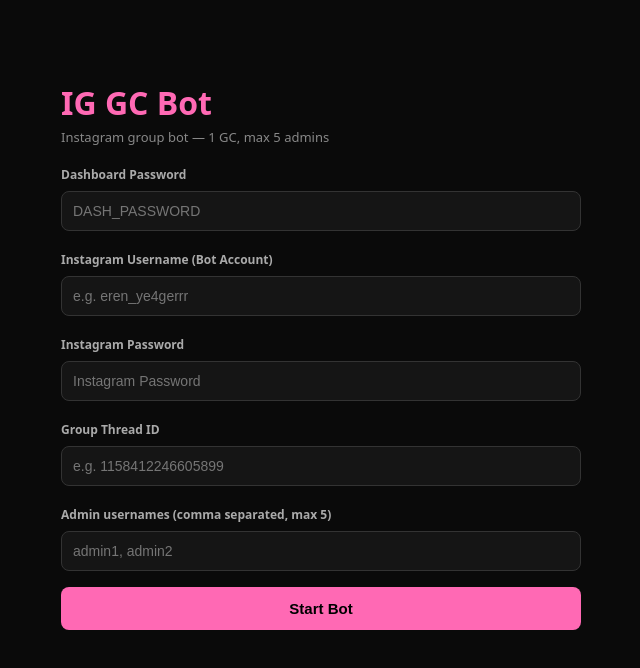
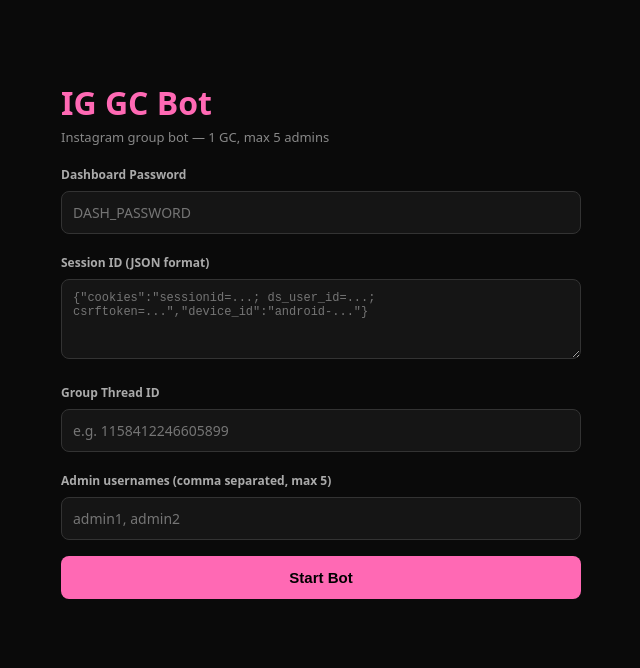
Before and after one commit to zyksuGOD/Insta-GC-bot-, a website: page public/index.html in a window 1280 px wide. Shown: the whole page, without its empty margins (319-959 px from the left). Drawn offline with Linux system fonts and the light colour scheme.

Commit message:
Update index.html

```diff
--- a/public/index.html
+++ b/public/index.html
@@ -9,7 +9,8 @@
 body{background:#0a0a0a;color:#eee;font-family:system-ui,sans-serif;max-width:560px;margin:40px auto;padding:20px}
 h1{color:#ff69b4;margin-bottom:4px}
 p.sub{color:#888;font-size:13px;margin-top:0;margin-bottom:20px}
-input{width:100%;padding:11px;background:#151515;border:1px solid #333;color:#eee;border-radius:8px;margin:6px 0;font-size:14px}
+input,textarea{width:100%;padding:11px;background:#151515;border:1px solid #333;color:#eee;border-radius:8px;margin:6px 0;font-size:14px;font-family:inherit}
+textarea{resize:vertical;font-family:monospace;font-size:12px}
 button{width:100%;padding:13px;background:#ff69b4;color:#000;border:none;border-radius:8px;font-weight:700;font-size:15px;cursor:pointer;margin-top:10px}
 button:disabled{opacity:.5}
 #status{margin-top:16px;padding:12px;border-radius:8px;background:#111;font-size:13px;display:none}
@@ -26,11 +27,8 @@ label{font-size:12px;color:#aaa;display:block;margin-top:14px;margin-bottom:2px;
 <label>Dashboard Password</label>
 <input id="pass" type="password" placeholder="DASH_PASSWORD">
 
-<label>Instagram Username (Bot Account)</label>
-<input id="username" placeholder="e.g. eren_ye4gerrr">
-
-<label>Instagram Password</label>
-<input id="igPassword" type="password" placeholder="Instagram Password">
+<label>Session ID (JSON format)</label>
+<textarea id="session" rows="4" placeholder='{"cookies":"sessionid=...; ds_user_id=...; csrftoken=...","device_id":"android-..."}'></textarea>
 
 <label>Group Thread ID</label>
 <input id="threadId" placeholder="e.g. 1158412246605899">
@@ -46,7 +44,7 @@ document.getElementById('go').onclick = async () => {
   const btn = document.getElementById('go');
   const s = document.getElementById('status');
   btn.disabled = true;
-  s.textContent = 'Starting... (May take 30s)';
+  s.textContent = 'Starting...';
   s.className = 'show';
   try {
     const r = await fetch('/api/start', {
@@ -54,8 +52,7 @@ document.getElementById('go').onclick = async () => {
       headers: {'Content-Type':'application/json'},
       body: JSON.stringify({
         password: document.getElementById('pass').value,
-        username: document.getElementById('username').value,
-        igPassword: document.getElementById('igPassword').value,
+        session: document.getElementById('session').value,
         threadId: document.getElementById('threadId').value,
         adminList: document.getElementById('admins').value
       })
```
